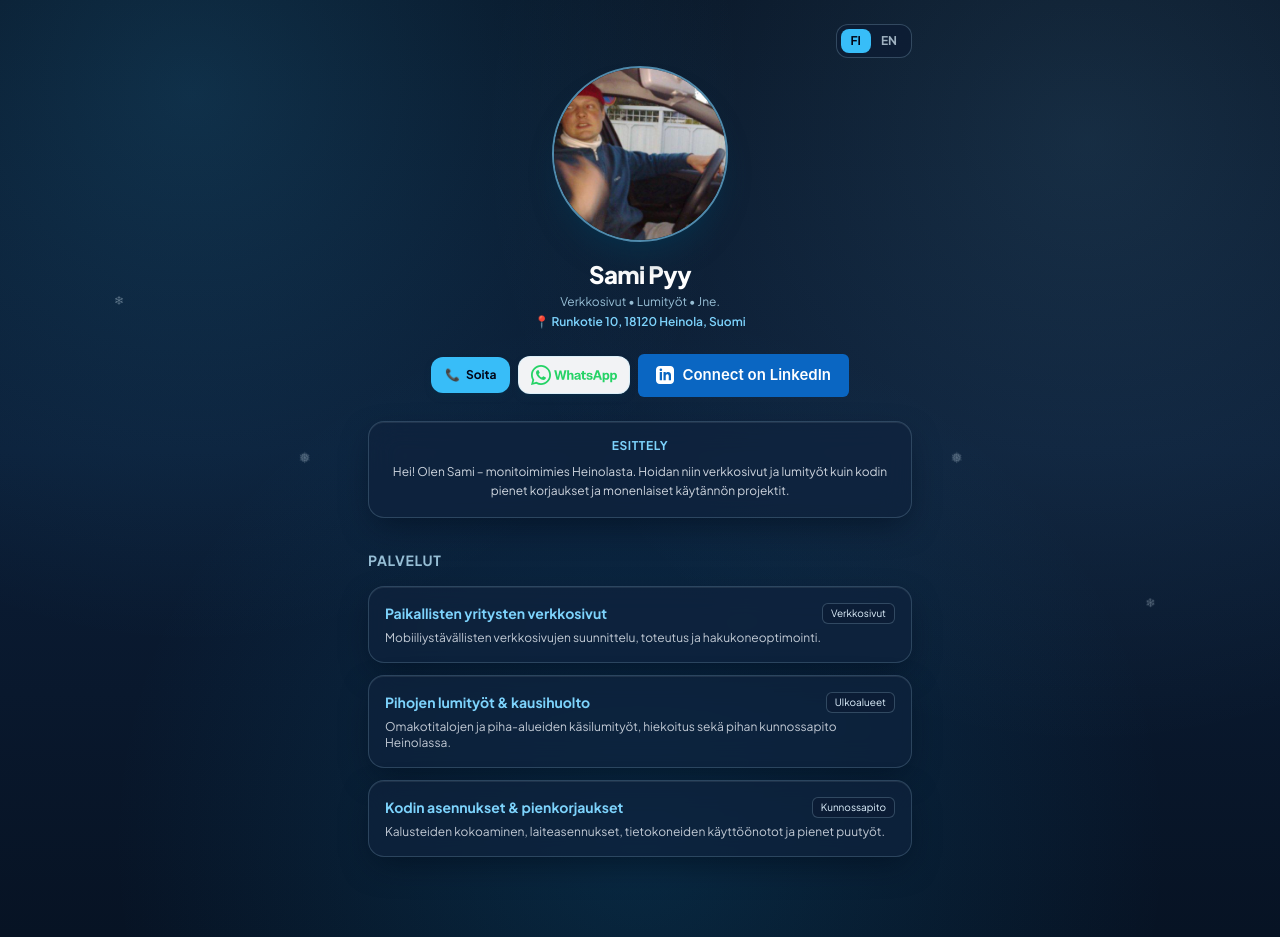
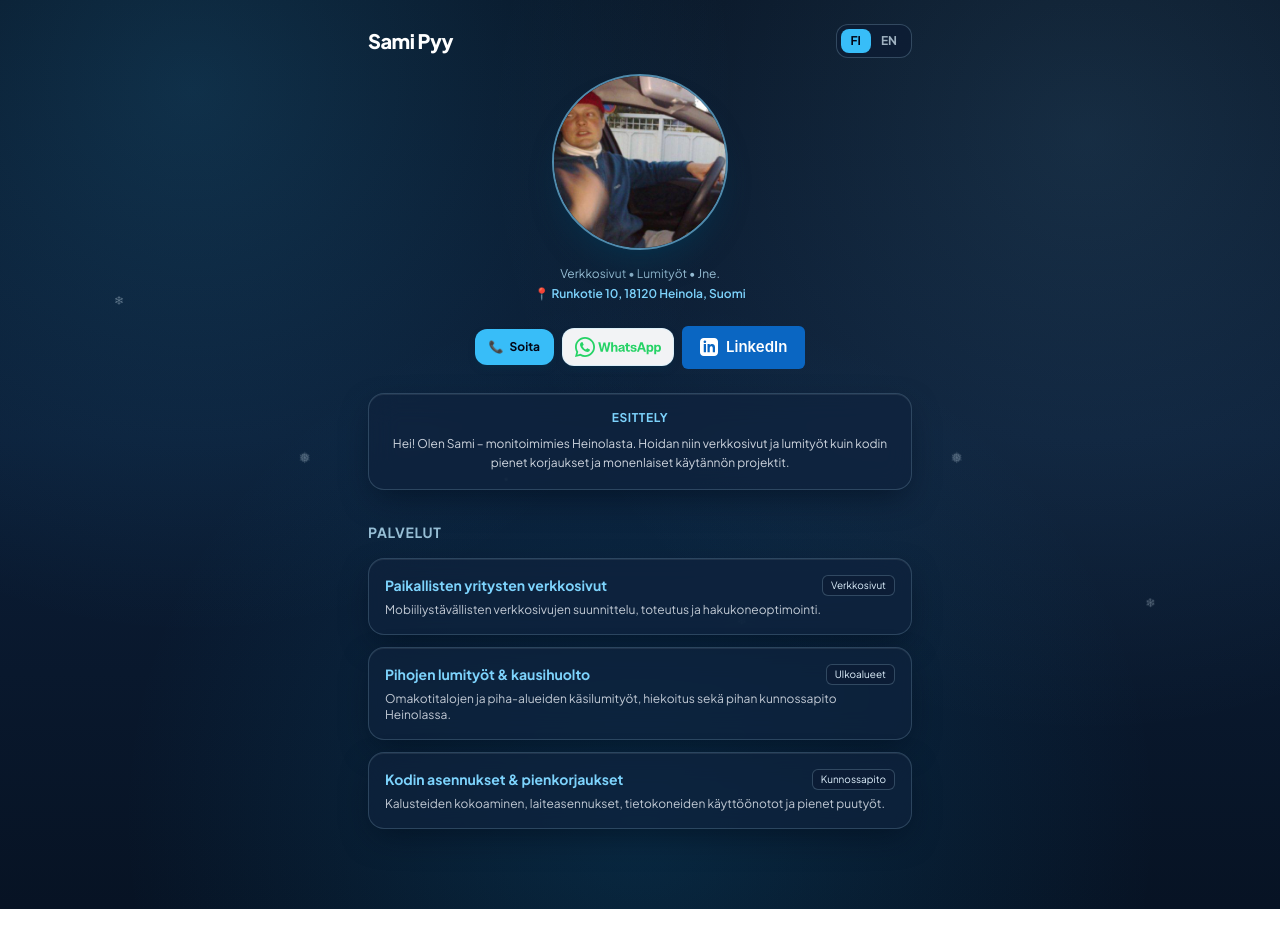
Before and after one commit to spyy/toiminimi, a plain HTML site: page index.html in a window 1280 px wide. After the commit the page ends 909 px from the top, so only its background shows below. Drawn offline with nearby package versions, Linux system fonts and the light colour scheme.

Commit message:
Update index.html

```diff
--- a/index.html
+++ b/index.html
@@ -125,8 +125,9 @@
     <div class="snowflake text-xs" style="left: 88%; animation-duration: 17s; animation-delay: -9s;">❄</div>
 
     <div class="relative z-10">
-        <!-- Language Switcher -->
-        <div class="flex justify-end mb-2">
+        <!-- Top Bar: Name (Left) & Language Switcher (Right) -->
+        <div class="flex items-center justify-between gap-2 mb-4">
+            <h1 class="text-xl font-extrabold tracking-tight text-white">Sami Pyy</h1>
             <div class="inline-flex rounded-xl frost-pill p-1">
                 <button id="btn-fi" onclick="setLanguage('fi')" class="px-2.5 py-1 rounded-lg text-xs font-bold bg-sky-400 text-slate-950 transition">
                     FI
@@ -145,7 +146,6 @@
             </div>
 
             <div class="space-y-1">
-                <h1 class="text-2xl font-extrabold tracking-tight text-white">Sami Pyy</h1>
                 <p id="subtitle" class="text-xs text-sky-200/80">Verkkosivut • Lumityöt • Jne.</p>
                 <p id="location" class="text-xs text-sky-300 font-semibold">📍 Runkotie 10, 18120 Heinola, Suomi</p>
             </div>
@@ -162,7 +162,7 @@
                     <svg xmlns="http://www.w3.org/2000/svg" width="18" height="18" viewBox="0 0 24 24" fill="currentColor">
                         <path d="M19 0h-14c-2.761 0-5 2.239-5 5v14c0 2.761 2.239 5 5 5h14c2.762 0 5-2.239 5-5v-14c0-2.761-2.238-5-5-5zm-11 19h-3v-11h3v11zm-1.5-12.268c-.966 0-1.75-.79-1.75-1.764s.784-1.764 1.75-1.764 1.75.79 1.75 1.764-.783 1.764-1.75 1.764zm13.5 12.268h-3v-5.604c0-3.368-4-3.113-4 0v5.604h-3v-11h3v1.765c1.396-2.586 7-2.777 7 2.476v6.759z"/>
                     </svg>
-                    <span>Connect on LinkedIn</span>
+                    <span>LinkedIn</span>
                 </a>
             </div>
         </header>
```
